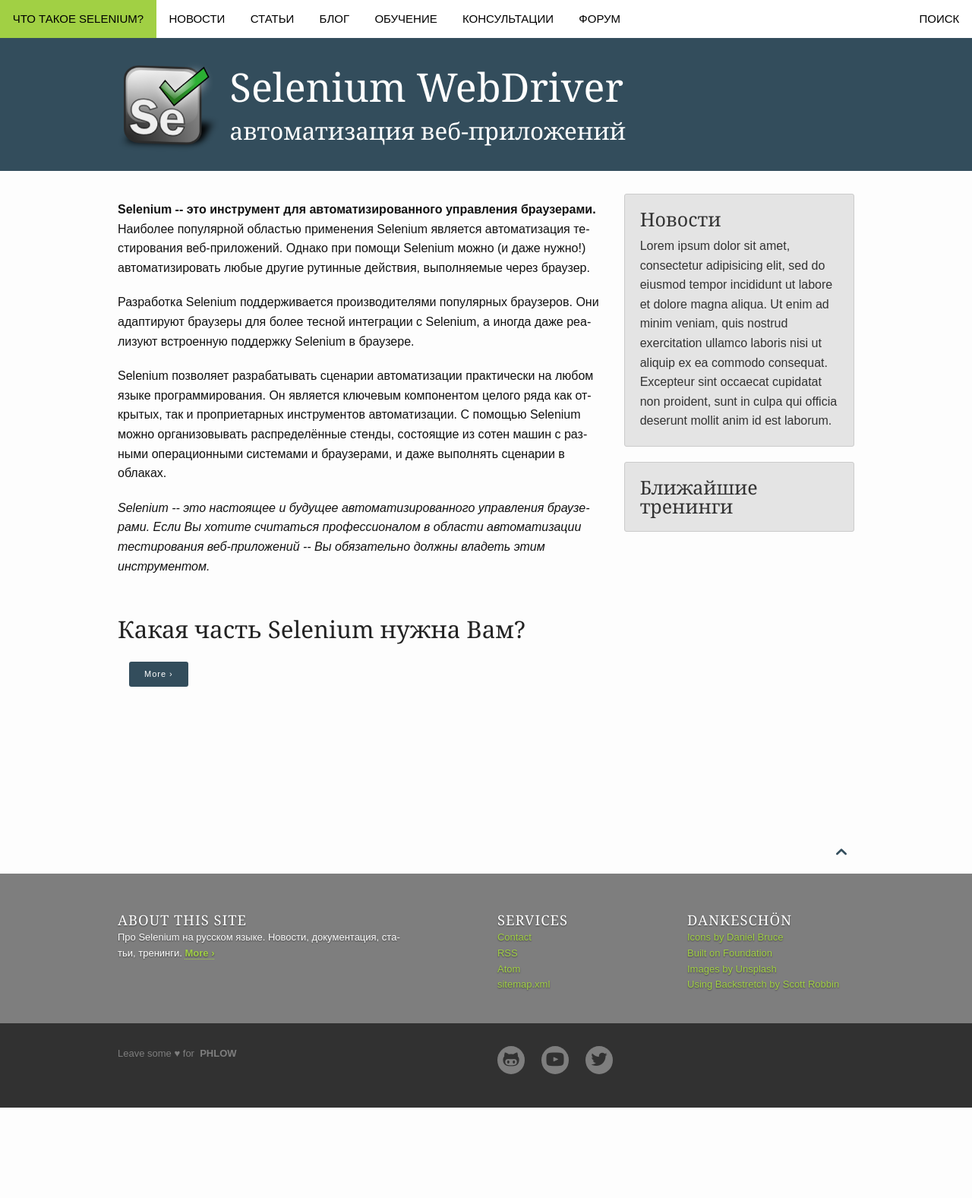
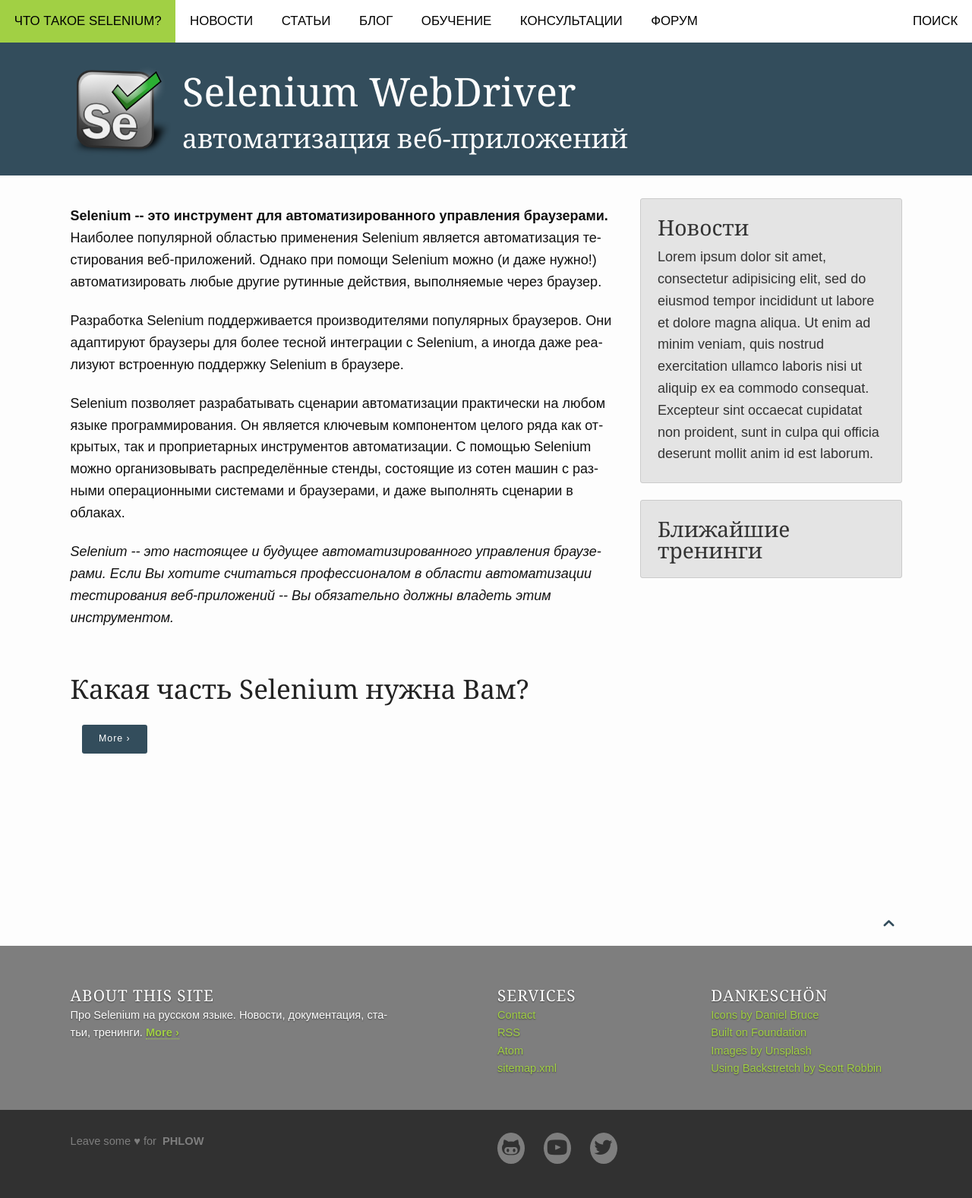
Before and after one commit to mycr7/selenium.ru, a Jekyll site: the page built from pages/pages-root-folder/index.md, in a window 1280 px wide. Shown: the whole page at 76% size. Built offline with Jekyll 4.4.1, drawn with Linux system fonts in a browser that asks for light colours; before the commit the page ends 1458 px from its top, so only the background shows below that.

Commit message:
Increasing font size a bit and adding more space

```diff
--- a/_sass/_02_settings_typography.scss
+++ b/_sass/_02_settings_typography.scss
@@ -15,10 +15,10 @@
 /* Fonts
 ------------------------------------------------------------------- */
 
-$base-font-size: 16px;
+$base-font-size: 18px;
 $rem-base: $base-font-size;
 // $base-line-height is 24px while $base-font-size is 16px
-$base-line-height: 1.5 !default;
+$base-line-height: 1.6 !default;
 
 
 $font-family-sans-serif: "Arimo", "Helvetica Neue", Helvetica, Arial, sans-serif;
```
